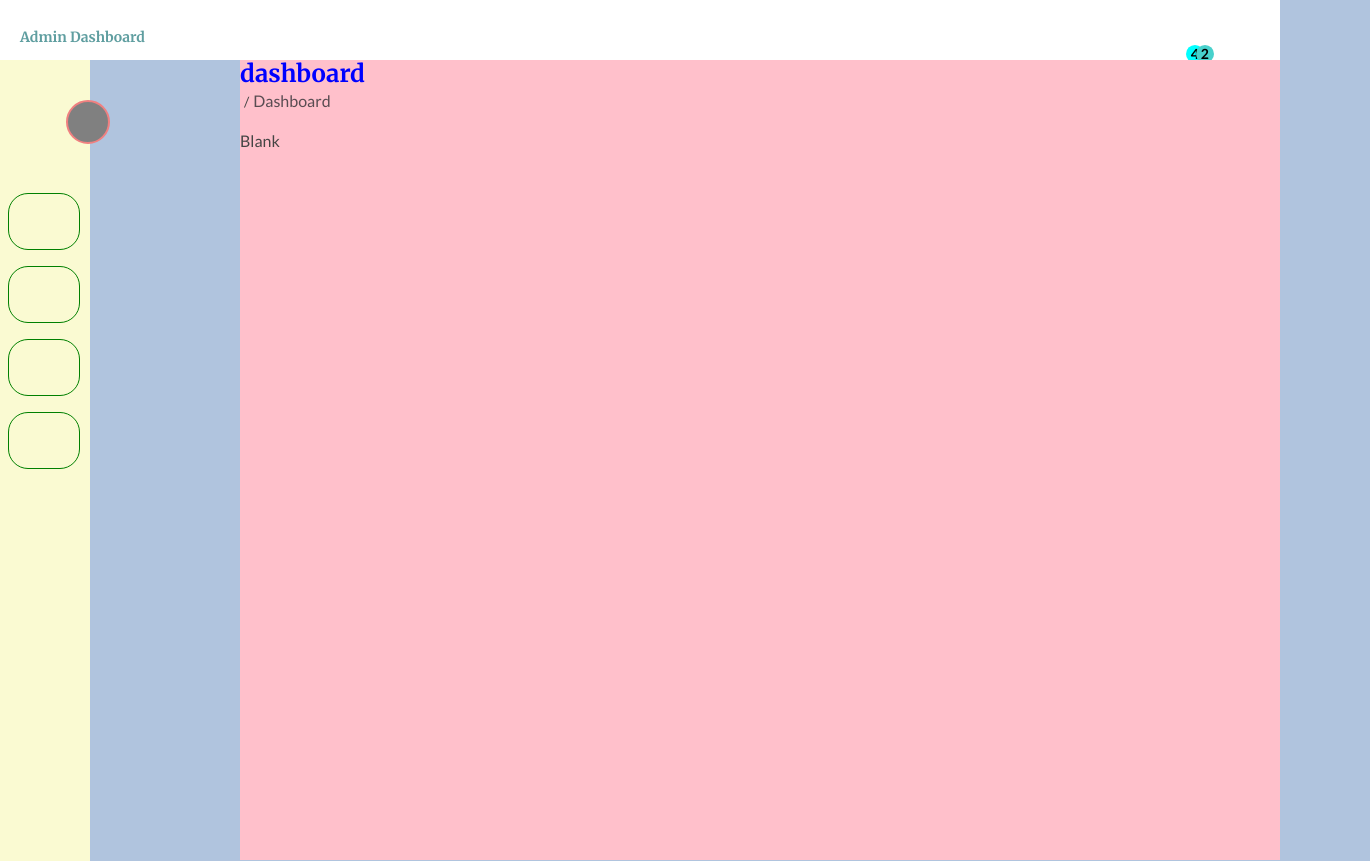
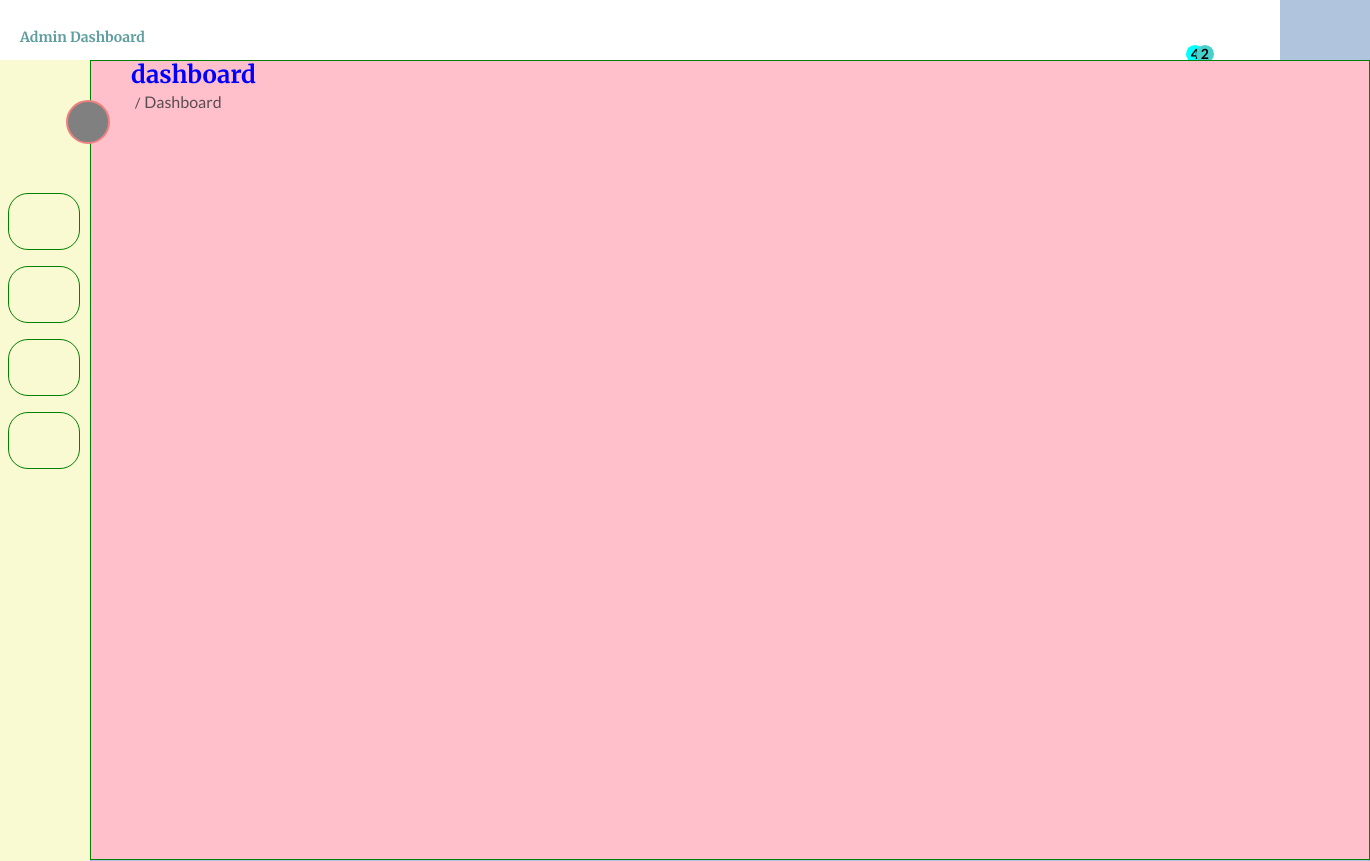
Before and after one commit to banuaggun/react-admin-dashboard, a React (Vite) app: page / in a window 1280 px wide. Shown: the top 861 px of the page, 1370 px wide, since content can reach past the window. Built offline with nearby package versions, Linux system fonts and the light colour scheme; some icons are missing.

Commit message:
Dynamic area was created according to the sidebar.

```diff
--- a/src/App.css
+++ b/src/App.css
@@ -40,12 +40,11 @@ h1, h2, h3, h4, h5, h6{
 }
 
 .area{
-  display: flex;
+  display:flex;
+  margin-top:60px;
+  width:100%;
 }
 
-.content-main{
-  width:100%;
-}
 
 @media only screen and (min-width:300px) and (max-width:600px){
   h1{
--- a/src/App.jsx
+++ b/src/App.jsx
@@ -4,7 +4,7 @@ import './App.css'
 import MainArea from './components/main-area/MainArea'
 import Sidebar from './components/sidebar/Sidebar'
 
-function App() {
+function App({isExpanded}) {
 
   return (
     <>
@@ -15,7 +15,7 @@ function App() {
       <div className="content-sidebar">
           <Sidebar/>
         </div>
-        <div className="content-main">
+        <div className={isExpanded ? "content-main" : "content-main-out"}>
           <MainArea/>
         </div>
      </div>
--- a/src/components/dashboard/Blank.jsx
+++ b/src/components/dashboard/Blank.jsx
@@ -1,8 +1,11 @@
 import React from 'react'
+import './dashboard.css'
 
 const Blank = () => {
   return (
-    <div>Blank</div>
+    <section aria-label='dashboard' className='dashboard-section'>
+      <div className="row"></div>
+    </section>
   )
 }
 
--- a/src/components/main-area/mainarea.css
+++ b/src/components/main-area/mainarea.css
@@ -4,7 +4,7 @@
   overflow-x: hidden;
   position:absolute;
   height:100%;
-  width:calc(100% - 240px);
-  left:240px;
-  top:60px;
+  width:100%;
+  padding-left:40px;
+  border:1px solid green;
 }
--- a/src/components/sidebar/sidebar.css
+++ b/src/components/sidebar/sidebar.css
@@ -5,7 +5,6 @@
   position:relative;
   color:#000;
   transition: 0.4s;
-  margin-top: 60px;
   z-index: 5;
 }
 
```
